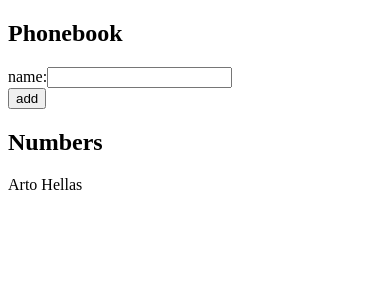
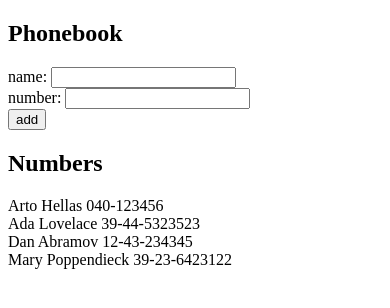
Before and after one commit to fovy6/FullStackOpenCourse, a React (Vite) app in the folder Part2/phonebook/: page / in a window 390 px wide. Shown: the top 308 px of the page. Built offline with nearby package versions, Linux system fonts and the light colour scheme.

Commit message:
Phonebook step 3

```diff
--- a/Part2/phonebook/src/App.jsx
+++ b/Part2/phonebook/src/App.jsx
@@ -1,25 +1,35 @@
 import { useState } from 'react'
-import Name from './components/Name'
+import PersonDetails from './components/PersonDetails'
 
 const App = () => {
   const [persons, setPersons] = useState([
-    { name: 'Arto Hellas' }
+    { name: 'Arto Hellas', number: '040-123456', id: 1 },
+    { name: 'Ada Lovelace', number: '39-44-5323523', id: 2 },
+    { name: 'Dan Abramov', number: '12-43-234345', id: 3 },
+    { name: 'Mary Poppendieck', number: '39-23-6423122', id: 4 }
   ])
   const [newName, setNewName] = useState('')
+  const [newNumber, setNewNumber] = useState('')
 
-  const addName = (event) => {
+  const addPerson = (event) => {
     event.preventDefault()
 
-    const nameObject = {
-      name: newName
+    const personObject = {
+      name: newName,
+      number: newNumber,
+      id: persons.length + 1
     }
-    setPersons(persons.concat(nameObject))
+    setPersons(persons.concat(personObject))
     setNewName('')
+    setNewNumber('')
   }
 
   const handleNameAddition = (event) => {
     setNewName(event.target.value)
   }
+  const handleNumberAddition = (event) => (
+    setNewNumber(event.target.value)
+  )
 
   const duplicate = persons.find(person => person.name === newName)
 
@@ -28,12 +38,19 @@ const App = () => {
   return (
     <div>
       <h2>Phonebook</h2>
-      <form onSubmit={addName}>
-          name:
-          <input
+      <form onSubmit={addPerson}>
+        <div>
+          name: <input
             value={newName}
             onChange={handleNameAddition}
           />
+        </div>
+        <div>
+          number: <input
+            value={newNumber}
+            onChange={handleNumberAddition}
+          />
+        </div>
         <div>
             <button type="submit" onClick={() => {showAlert}}>
               add
@@ -42,7 +59,7 @@ const App = () => {
       </form>
       <h2>Numbers</h2>
       {persons.map(person =>
-        <Name key={person.name} person={person}/>
+        <PersonDetails key={person.id} person={person}/>
       )}
     </div>
   )
--- a/Part2/phonebook/src/components/Name.jsx
+++ /dev/null
@@ -1,3 +0,0 @@
-const Name = ({ person }) => (<span>{person.name}<br /></span>)
-
-export default Name
--- /dev/null
+++ b/Part2/phonebook/src/components/PersonDetails.jsx
@@ -0,0 +1,3 @@
+const PersonDetails = ({ person }) => (<span>{person.name} {person.number}<br /></span>)
+
+export default PersonDetails
```
